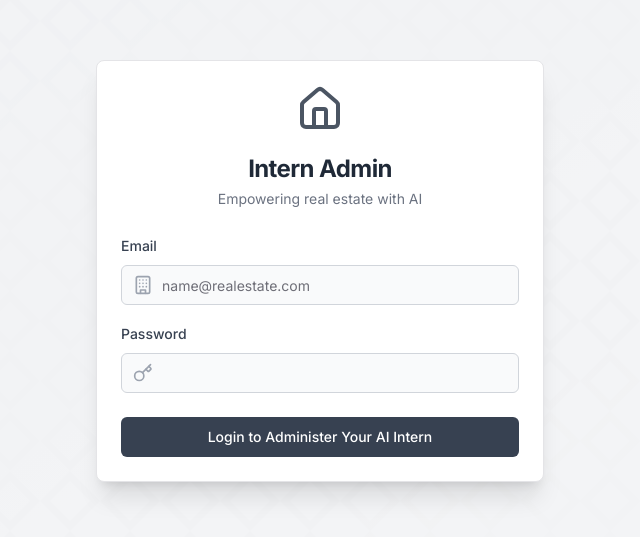
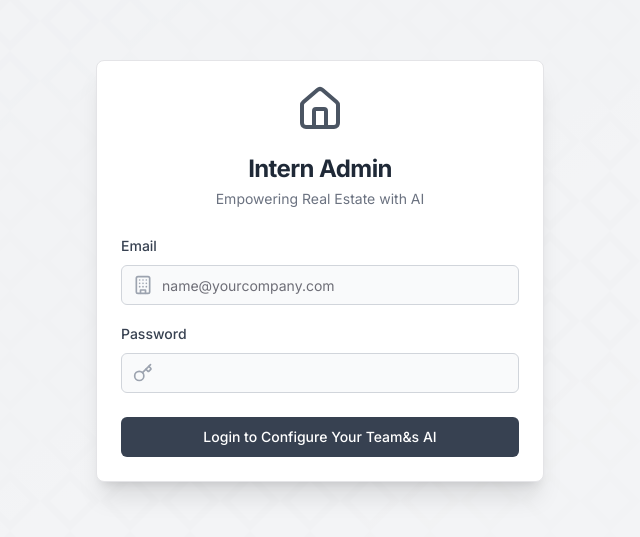
Before and after one commit to ashtable/Intern-Admin-ashtable-frontend, a Next.js app: page / in a window 1280 px wide. Shown: the part 129-666 px from the top of the page, without its empty margins (320-960 px from the left). Built offline with nearby package versions, Linux system fonts and the light colour scheme.

Commit message:
Minor wording changes

```diff
--- a/components/ai-generated/chat-page.tsx
+++ b/components/ai-generated/chat-page.tsx
@@ -49,7 +49,7 @@ export default function AIInternCommandPage() {
           </div>
           <CardTitle className="text-2xl font-bold tracking-tight text-gray-800 text-center">AI Intern Command Center</CardTitle>
           <CardDescription className="text-gray-500 text-center">
-            Use natural language to manage your AI intern&amp;s tasks
+            Use natural language to configure your team&amp;s AI
           </CardDescription>
         </CardHeader>
         <CardContent>
@@ -86,7 +86,7 @@ export default function AIInternCommandPage() {
         </CardContent>
         <CardFooter className="flex flex-col space-y-4">
           <div className="w-full">
-            <h3 className="text-lg font-semibold text-gray-700 mb-2">AI Intern Response:</h3>
+            <h3 className="text-lg font-semibold text-gray-700 mb-2">Response:</h3>
             <ScrollArea className="h-[150px] w-full rounded border border-gray-200 bg-gray-50 p-4">
               <pre className="text-sm text-gray-600 whitespace-pre-wrap">{response}</pre>
             </ScrollArea>
--- a/components/ai-generated/landing-page.tsx
+++ b/components/ai-generated/landing-page.tsx
@@ -25,7 +25,7 @@ export default function LandingPage() {
             </div>
             <CardTitle className="text-2xl font-bold tracking-tight text-gray-800 text-center">Intern Admin</CardTitle>
             <CardDescription className="text-gray-500 text-center">
-              Empowering real estate with AI
+              Empowering Real Estate with AI
             </CardDescription>
           </CardHeader>
           <CardContent>
@@ -36,7 +36,7 @@ export default function LandingPage() {
                   <Input
                     id="email"
                     name="email"
-                    placeholder="name@realestate.com"
+                    placeholder="name@yourcompany.com"
                     type="email"
                     required
                     className="pl-10 bg-gray-50 border-gray-300 focus:border-gray-500 focus:ring-gray-500"
@@ -61,7 +61,7 @@ export default function LandingPage() {
           </CardContent>
           <CardFooter>
             <Button className="w-full bg-gray-700 hover:bg-gray-800 text-white" type="submit">
-              Login to Administer Your AI Intern
+              Login to Configure Your Team&amp;s AI
             </Button>
           </CardFooter>
         </form>
--- a/components/ai-generated/signup-page.tsx
+++ b/components/ai-generated/signup-page.tsx
@@ -37,7 +37,7 @@ export default function SignupPage() {
           </div>
           <CardTitle className="text-2xl font-bold tracking-tight text-gray-800 text-center">Create Account</CardTitle>
           <CardDescription className="text-gray-500 text-center">
-            Sign up to administer your AI intern
+            Sign up to configure your team&amp;s AI
           </CardDescription>
         </CardHeader>
         <CardContent>
```
